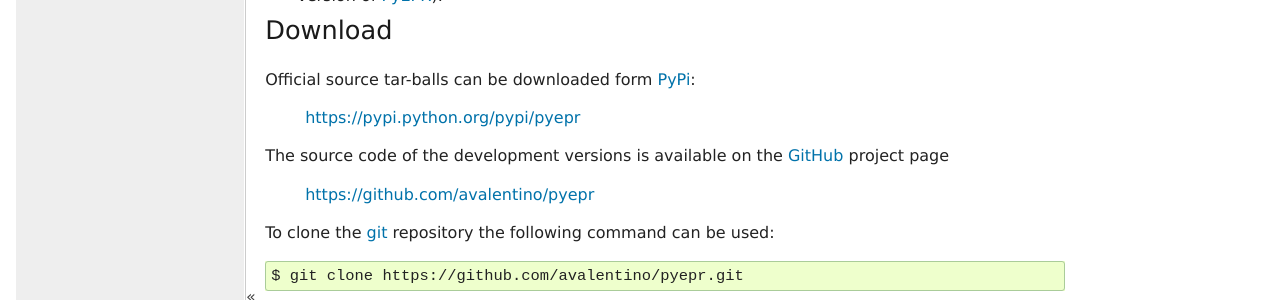
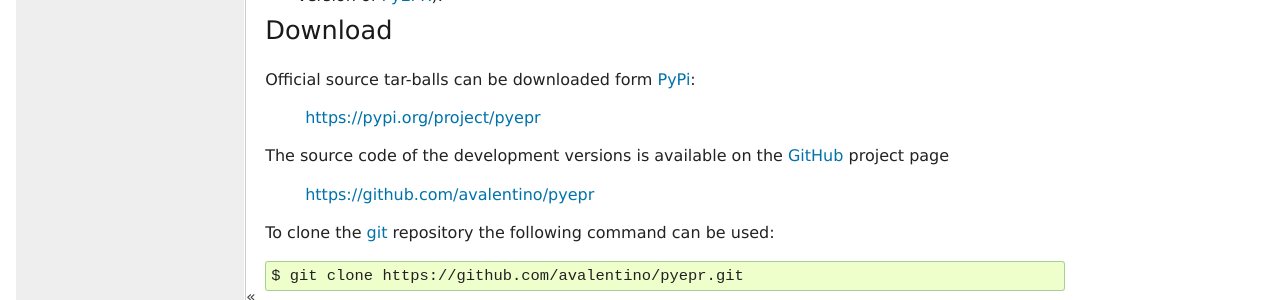
Before and after one commit to avalentino/pyepr, a Sphinx documentation site: the page built from doc/usermanual.txt, in a window 1280 px wide and 900 px high, scrolled down 1136 px. Shown: the part 152-452 px from the top of the window. Built offline with Sphinx 7.4.7, drawn with Linux system fonts in a browser that asks for light colours; formulas are drawn with MathJax 3; some of the changed lines change nothing that is shown.

Commit message:
Fix broken links and redirections

```diff
--- a/doc/NEWS.txt
+++ b/doc/NEWS.txt
@@ -111,8 +111,8 @@
 .. _setuptools: https://bitbucket.org/pypa/setuptools
 .. _numpy: http://www.numpy.org
 .. _Windows: http://windows.microsoft.com
-.. _AppVeyor: http://www.appveyor.com
-.. _PyPI: https://pypi.python.org/pypi/pyepr
+.. _AppVeyor: https://www.appveyor.com
+.. _PyPI: https://pypi.org/project/pyepr
 
 
 PyEPR 0.8.2 (03/08/2014)
@@ -263,7 +263,7 @@
 * suppressed several constness related warnings
 
 .. _`Python 3`: https://docs.python.org/3
-.. _intersphinx: http://sphinx-doc.org/latest/ext/intersphinx.html
+.. _intersphinx: http://www.sphinx-doc.org/en/master/ext/intersphinx.html
 .. _cython: http://cython.org
 
 
@@ -314,7 +314,7 @@
 * introduced some utility methods to :class:`epr.Product` and
   :class:`epr.Record` classes
 
-.. _sphinx: http://sphinx-doc.org
+.. _sphinx: http://www.sphinx-doc.org
 
 
 PyEPR 0.1 (09/03/2011)
--- a/doc/conf.py
+++ b/doc/conf.py
@@ -250,7 +250,7 @@
 # Example configuration for intersphinx: refer to the Python standard library.
 intersphinx_mapping = {
     'python': ('https://docs.python.org/3', None),
-    'numpy':  ('http://docs.scipy.org/doc/numpy', None),
+    'numpy':  ('https://docs.scipy.org/doc/numpy', None),
 }
 
 # If true, `todo` and `todoList` produce output, else they produce nothing.
--- a/doc/index.txt
+++ b/doc/index.txt
@@ -59,19 +59,19 @@
 
     Online documentation for other PyEpr_ versions:
 
-    * `latest <https://pyepr.readthedocs.org/en/latest/>`_ development
-    * `0.9.3 <https://pyepr.readthedocs.org/en/v0.9.4/>`_ (latest stable)
-    * `0.9.3 <https://pyepr.readthedocs.org/en/v0.9.3/>`_
-    * `0.9.2 <https://pyepr.readthedocs.org/en/v0.9.2/>`_
-    * `0.9.1 <https://pyepr.readthedocs.org/en/v0.9.1/>`_
-    * `0.9 <https://pyepr.readthedocs.org/en/v0.9/>`_
-    * `0.8.2 <https://pyepr.readthedocs.org/en/v0.8.2/>`_
-    * `0.8.1 <https://pyepr.readthedocs.org/en/v0.8.1/>`_
-    * `0.8 <https://pyepr.readthedocs.org/en/v0.8/>`_
-    * `0.7.1 <https://pyepr.readthedocs.org/en/v0.7.1/>`_
-    * `0.7 <https://pyepr.readthedocs.org/en/v0.7/>`_
-    * `0.6.1 <https://pyepr.readthedocs.org/en/v0.6.1/>`_
-    * `0.6 <https://pyepr.readthedocs.org/en/v0.6/>`_
+    * `latest <https://pyepr.readthedocs.io/en/latest/>`_ development
+    * `0.9.4 <https://pyepr.readthedocs.io/en/v0.9.4/>`_ (latest stable)
+    * `0.9.3 <https://pyepr.readthedocs.io/en/v0.9.3/>`_
+    * `0.9.2 <https://pyepr.readthedocs.io/en/v0.9.2/>`_
+    * `0.9.1 <https://pyepr.readthedocs.io/en/v0.9.1/>`_
+    * `0.9 <https://pyepr.readthedocs.io/en/v0.9/>`_
+    * `0.8.2 <https://pyepr.readthedocs.io/en/v0.8.2/>`_
+    * `0.8.1 <https://pyepr.readthedocs.io/en/v0.8.1/>`_
+    * `0.8 <https://pyepr.readthedocs.io/en/v0.8/>`_
+    * `0.7.1 <https://pyepr.readthedocs.io/en/v0.7.1/>`_
+    * `0.7 <https://pyepr.readthedocs.io/en/v0.7/>`_
+    * `0.6.1 <https://pyepr.readthedocs.io/en/v0.6.1/>`_
+    * `0.6 <https://pyepr.readthedocs.io/en/v0.6/>`_
 
 
 License
--- a/doc/interactive_use.txt
+++ b/doc/interactive_use.txt
@@ -21,7 +21,7 @@
 .. _ENVISAT: https://envisat.esa.int
 .. _ASAR: https://earth.esa.int/handbooks/asar/CNTR.html
 .. _Jupyter: http://jupyter.org/
-.. _matplotlib: http://matplotlib.org
+.. _matplotlib: https://matplotlib.org
 .. _`free sample`: https://earth.esa.int/services/sample_products/asar/IMP/ASA_IMP_1PNUPA20060202_062233_000000152044_00435_20529_3110.N1.gz
 .. _ESA: https://earth.esa.int
 
@@ -313,7 +313,7 @@
    Image data read from the "proc_data" band
 
 
-.. _iterable: http://docs.python.org/glossary.html#term-iterable
+.. _iterable: https://docs.python.org/3/glossary.html#term-iterable
 
 
 .. index:: close, product
--- a/doc/update_example.txt
+++ b/doc/update_example.txt
@@ -186,7 +186,7 @@
 
 .. _PyEPR: https://github.com/avalentino/pyepr
 .. _ENVISAT: https://envisat.esa.int
-.. _Matplotlib: http://matplotlib.org
+.. _Matplotlib: https://matplotlib.org
 
 
 .. raw:: latex
--- a/doc/usermanual.txt
+++ b/doc/usermanual.txt
@@ -84,7 +84,7 @@
 .. _numpy: http://www.numpy.org
 .. _gcc: http://gcc.gnu.org
 .. _Cython: http://cython.org
-.. _unittest2: https://pypi.python.org/pypi/unittest2
+.. _unittest2: https://pypi.org/project/unittest2
 
 
 .. index:: download, PyPi, GitHub, project, git
@@ -97,7 +97,7 @@
 
 Official source tar-balls can be downloaded form PyPi_:
 
-    https://pypi.python.org/pypi/pyepr
+    https://pypi.org/project/pyepr
 
 The source code of the development versions is available on the GitHub_
 project page
@@ -108,9 +108,9 @@
 
     $ git clone https://github.com/avalentino/pyepr.git
 
-.. _PyPi: https://pypi.python.org/pypi
+.. _PyPi: https://pypi.org
 .. _GitHub: https://github.com
-.. _git: http://git-scm.com
+.. _git: https://git-scm.com
 
 
 .. index:: install, pip
@@ -171,7 +171,7 @@
 
     $ python setup.py install --epr-api-src=None
 
-.. _pip: https://pypi.python.org/pypi/pip
+.. _pip: https://pypi.org/project/pip
 
 
 .. index:: test, setup.py, download
@@ -224,7 +224,7 @@
 Of course there are also some differences that are illustrated in the
 following sections.
 
-.. _`C API`: https://rawgithub.com/bcdev/epr-api/master/docs/epr_c_api/index.html
+.. _`C API`: https://rawgit.com/bcdev/epr-api/master/docs/epr_c_api/index.html
 
 
 .. index:: memory, product
```
